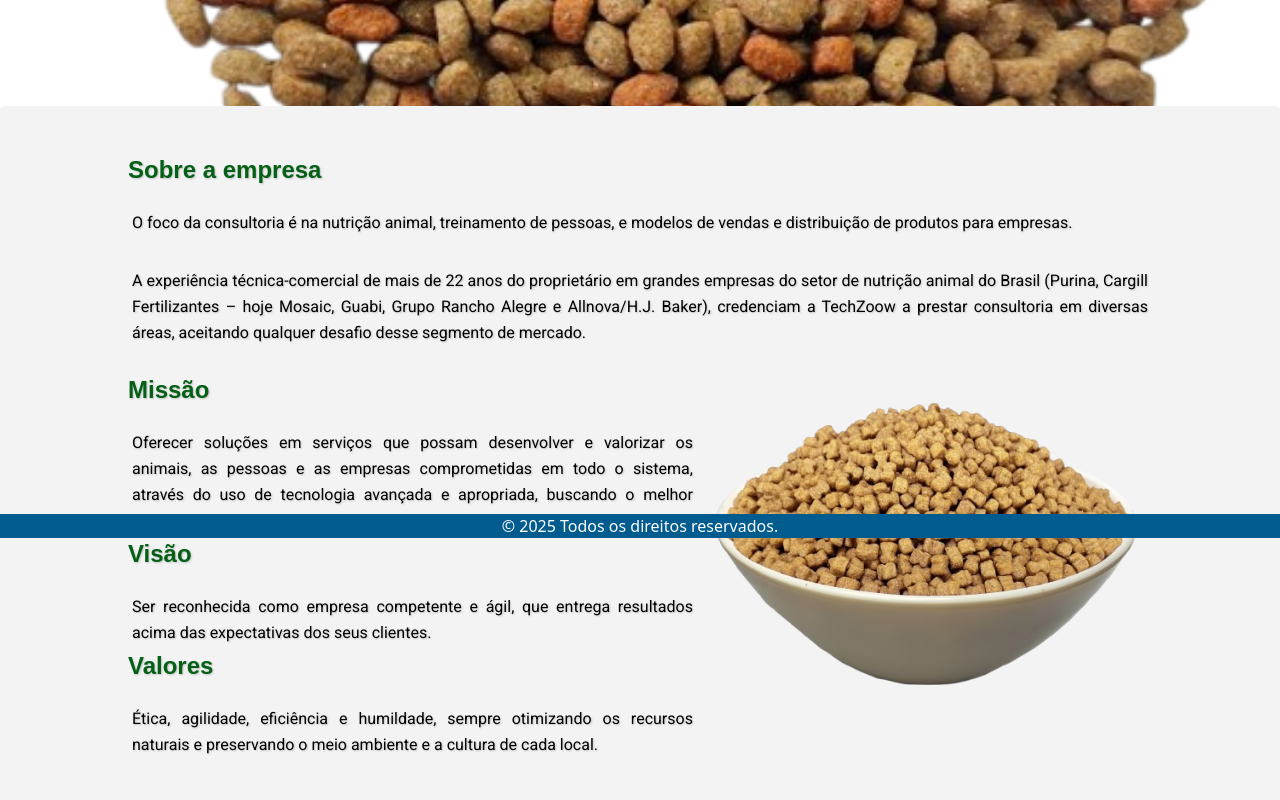
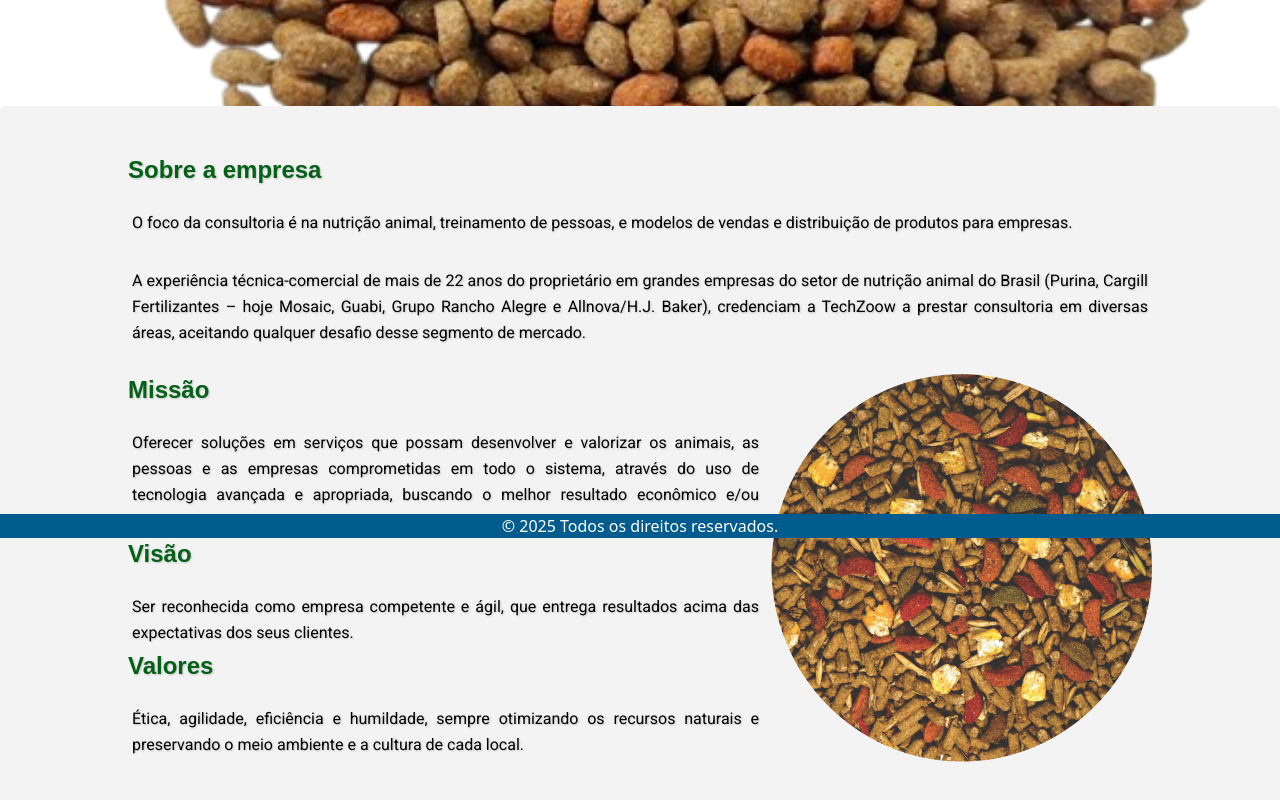
Before and after one commit to Monique-Duarte/Tech-Zoow, a React (Vite) app: page /sobre in a window 1280 px wide. Shown: the part 262-1062 px from the top of the page. Built offline with nearby package versions, Linux system fonts and the light colour scheme; a web font is replaced by a local one.

Commit message:
Implement code changes to enhance functionality and improve performance

```diff
--- a/src/Pages/Sobre.tsx
+++ b/src/Pages/Sobre.tsx
@@ -1,6 +1,6 @@
 import TituloSecao from "../components/Servicos/TituloSecaoServiços";
 import BlocoTexto from "../components/Sobre/BlocoTexto";
-import racaoPote from "../assets/racao2.png";
+import racaoextrusada from "../assets/02.png";
 
 const Sobre = () => {
   return (
@@ -42,7 +42,7 @@ const Sobre = () => {
           local.
         </BlocoTexto>
         </div>
-        <img src={racaoPote} className="w-[40vw]" />
+        <img src={racaoextrusada} className="w-[30vw] ml-2" />
         </div>
       </div>
     </div>
```
Also changed, not shown: src/assets/02.png (added).
